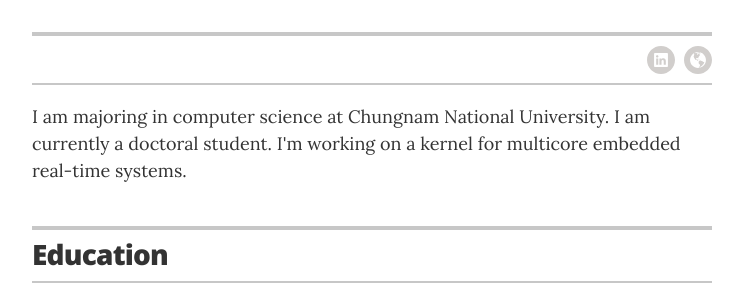
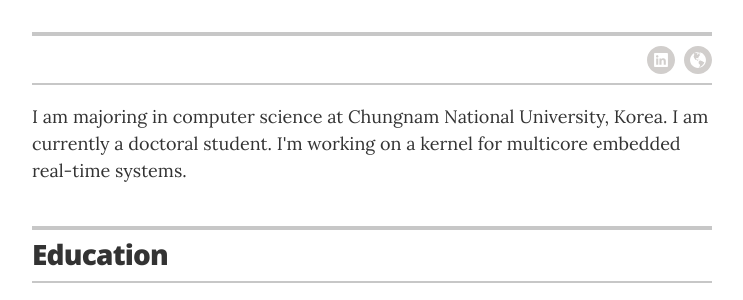
Before and after one commit to sihyeong/sihyeong.github.io, a Jekyll site: the page built from index.html, in a window 1280 px wide and 900 px high. Shown: the part 152-452 px from the top of the window, without its empty margins (268-1011 px from the left). Built offline with Jekyll 4.4.1, drawn with Linux system fonts in a browser that asks for light colours.

Commit message:
Update _config.yml

```diff
--- a/_config.yml
+++ b/_config.yml
@@ -23,7 +23,7 @@
 resume_header_contact_info:     "533, EB5, Chungnam National University, Yuseong-gu, Daejeon, Korea • sihyeong@cnu.ac.kr"
 display_header_contact_info:    "true"
 
-resume_header_intro: "<p>I am majoring in computer science at Chungnam National University. I am currently a doctoral student. I'm working on a kernel for multicore embedded real-time systems.</p>"
+resume_header_intro: "<p>I am majoring in computer science at Chungnam National University, Korea. I am currently a doctoral student. I'm working on a kernel for multicore embedded real-time systems.</p>"
 
 # use "yes" to display the email contact button,
 # "no" to display an "I'm not looking for work" message,
```
